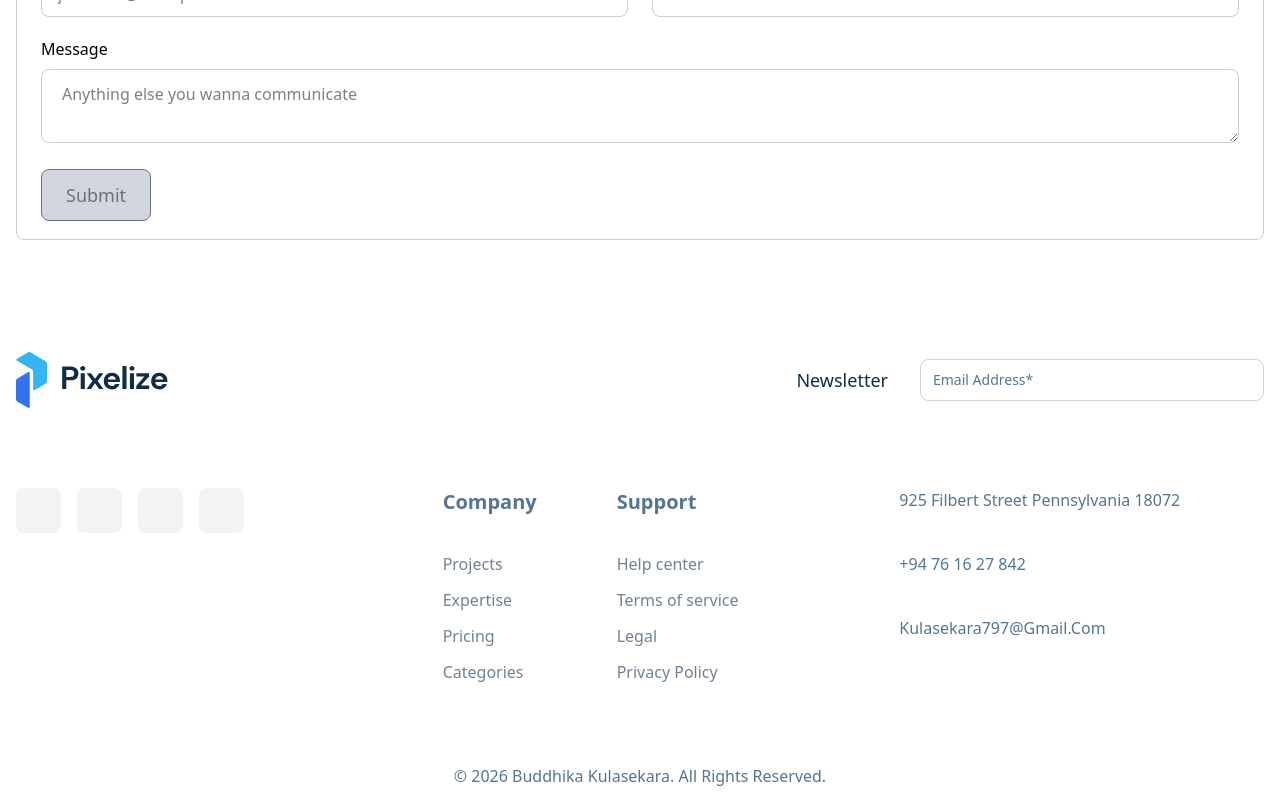
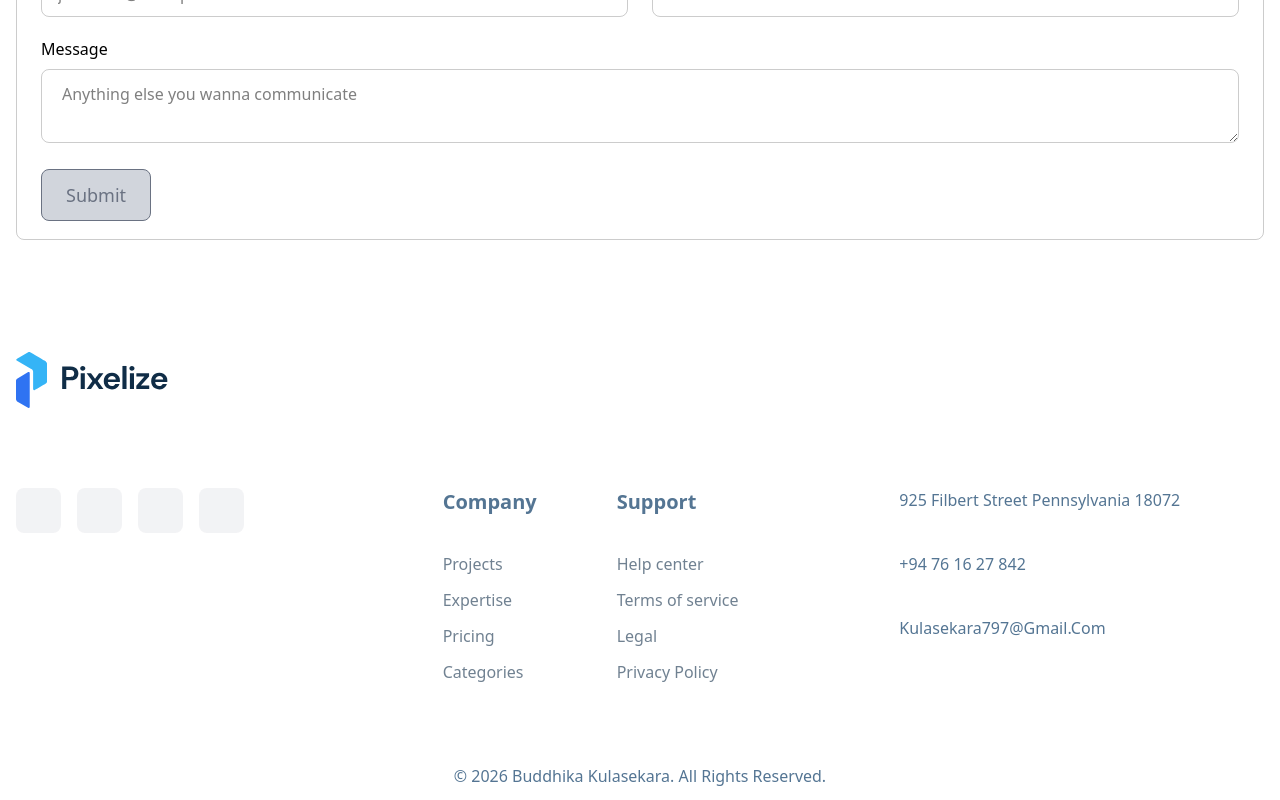
Before and after one commit to BuddhikaKulasekara/buddhika_portfolio, a Next.js app: page / in a window 1280 px wide. Shown: the part 4075-4875 px from the top of the page. Built offline with nearby package versions, Linux system fonts and the light colour scheme; some icons are missing.

Commit message:
feat: footer remove subscribe part

```diff
--- a/src/app/components/Layout/Footer/index.tsx
+++ b/src/app/components/Layout/Footer/index.tsx
@@ -30,7 +30,7 @@ const Footer = () => {
           <div className='w-fit'>
             <Logo />
           </div>
-          <div className='flex sm:flex-row flex-col sm:items-center gap-8'>
+          {/*<div className='flex sm:flex-row flex-col sm:items-center gap-8'>
             <p className='text-darkblue dark:text-white text-lg font-medium'>
               Newsletter
             </p>
@@ -41,13 +41,13 @@ const Footer = () => {
                 placeholder='Email Address*'
                 className='py-2.5 pl-3 pr-32 text-sm rounded-lg placeholder:text-lightgrey border border-lightgrey/30 focus:border-primary focus:outline-0 w-full'
               />
-              {/*<div className='absolute bottom-0 right-0'>
+              <div className='absolute bottom-0 right-0'>
                 <button className='px-4 py-2 text-base font-medium text-white border rounded-lg border-primary bg-primary'>
                   Subscribe
                 </button>
-              </div>*/}
+              </div>
             </div>
-          </div>
+          </div>*/}
         </div>
         <div className='grid grid-cols-1 sm:grid-cols-2 lg:grid-cols-12 gap-16 xl:gap-8'>
           {/* CLOUMN-1 */}
```
